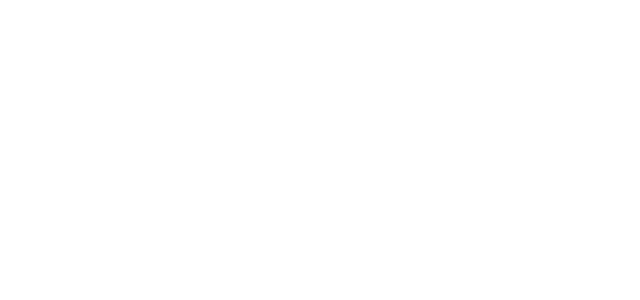
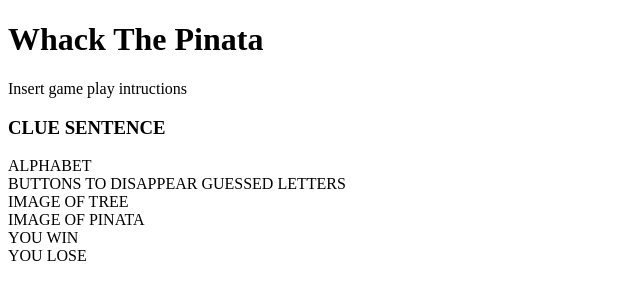
Before and after one commit to JessRomero/Whack-The-Pinata, a plain HTML site: page index.html in a window 1280 px wide. Shown: the whole page, without its empty margins (0-640 px from the left). Drawn offline with Linux system fonts and the light colour scheme.

Commit message:
update html

```diff
--- a/index.html
+++ b/index.html
@@ -9,6 +9,22 @@
     <script defer src="main.js"></script>
 </head>
 <body>
+    <h1>Whack The Pinata</h1>
+    <p>Insert game play intructions</p>
+
+    <h3>CLUE SENTENCE</h3>
+
+    <div>ALPHABET
+        <div>BUTTONS TO DISAPPEAR GUESSED LETTERS</div>
+    </div>
+
+    <div>IMAGE OF TREE</div>
+
+    <div>IMAGE OF PINATA</div>
+
+    <div>YOU WIN</div>
+
+    <div>YOU LOSE</div>
 
 </body>
 </html>
```
